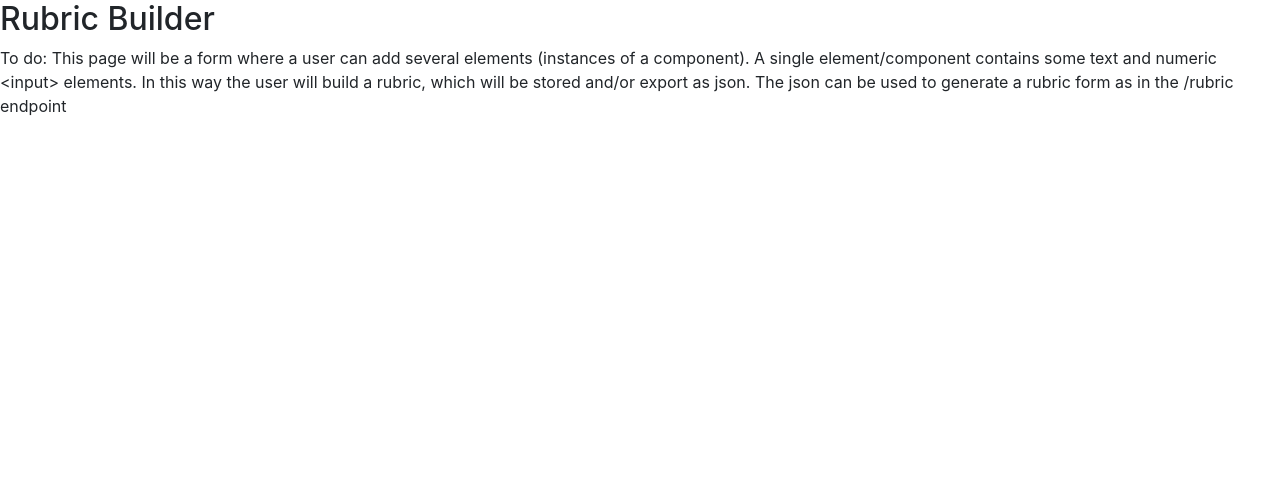
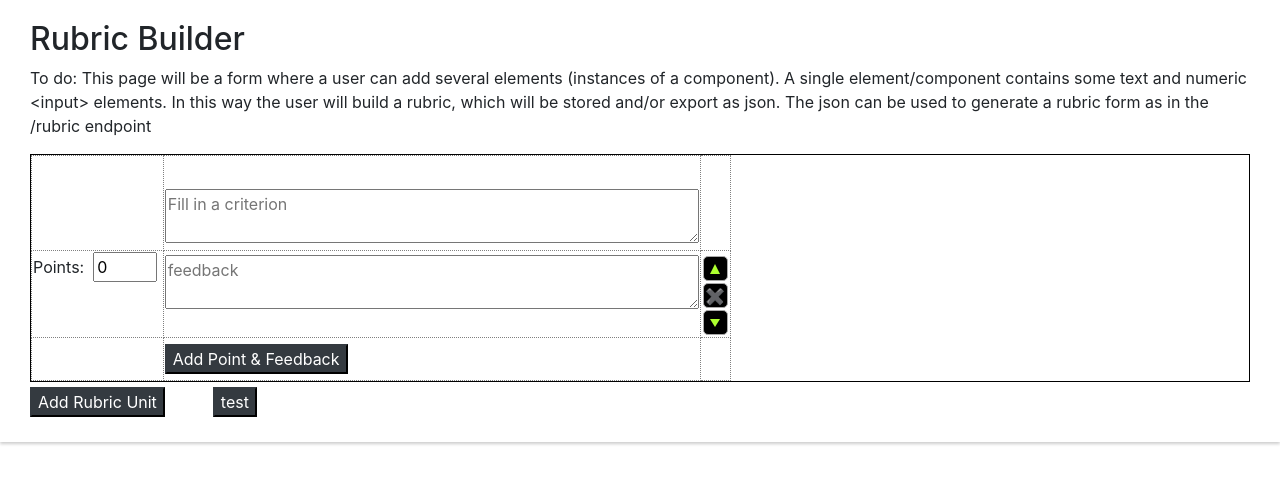
Before and after one commit to aless80/JSON2ngForm, an Angular app: page /rubricbuilder in a window 1280 px wide. Shown: the top 484 px of the page. Built offline with nearby package versions, Linux system fonts and the light colour scheme.

Commit message:
rubricbuilder

```diff
--- a/src/app/app.module.ts
+++ b/src/app/app.module.ts
@@ -11,6 +11,9 @@ import { RubricbuilderComponent } from './rubricbuilder/rubricbuilder.component'
 import { DynamicFormEntryComponent } from './dynamic-form/dynamic-form-entry.component';
 import { DynamicFormModule } from './dynamic-form/dynamic-form.module';
 import { PageNotFoundComponent } from './page-not-found/page-not-found.component';
+import { SinglerubricComponent } from './singlerubric/singlerubric.component';
+
+import { FormsModule } from '@angular/forms';
 
 const appRoutes: Routes = [
   {path: '', redirectTo: '/rubric', pathMatch: 'full' },
@@ -29,6 +32,7 @@ const appRoutes: Routes = [
     ReactiveFormsModule,
     DynamicFormModule,
     RouterModule.forRoot(appRoutes),
+    FormsModule
   ],
   bootstrap: [
     AppComponent
@@ -39,6 +43,7 @@ const appRoutes: Routes = [
     RubricbuilderComponent,
     DynamicFormEntryComponent,
     PageNotFoundComponent,
+    SinglerubricComponent,
   ],
   providers: [],
 })
--- a/src/app/rubric/rubric.component.ts
+++ b/src/app/rubric/rubric.component.ts
@@ -40,7 +40,9 @@ export class RubricComponent implements OnInit {
   ngOnInit() {
     /// Read the json file, populate the form group
     // The json file is given by its name. Its path is the /assets folder
-    this.jsonfile = this.route.snapshot.params.json;
+    if (typeof this.route.snapshot.params.json !== 'undefined') {
+      this.jsonfile = this.route.snapshot.params.json;
+    }
     if (!this.jsonfile.endsWith(".json")) {
       this.jsonfile += '.json';
     }
--- a/src/app/rubricbuilder/rubricbuilder.component.css
+++ b/src/app/rubricbuilder/rubricbuilder.component.css
@@ -0,0 +1,88 @@
+.app {
+  background: #fff;
+  padding: 20px 30px;
+  width: auto;
+  height: auto;
+  box-shadow: 0 2px 3px rgba(0, 0, 0, 0.2);
+  text-align: left;
+}
+.app .criterion {
+  width: auto;
+}
+.app .radio {
+  margin-left: 3em;
+}
+.app input[type="number"] {
+  width: 4em;
+}
+
+.app textarea.feedback {
+  vertical-align: top;
+}
+/*.app valign {
+  display: inline;
+  vertical-align: top;
+}*/
+.app textarea.criterion {
+  width: 100%;
+  height: 100%;
+  margin-top: 2em;
+}
+table {
+  border: 1px solid black;
+}
+td {
+  border: 1px dotted gray;
+}
+button {
+  margin-top: 5px;
+  margin-bottom: 5px;
+}
+
+
+
+
+.mvButtons ul, .mvButtons li {
+  margin: 0;
+  padding: 0;
+  list-style: none;
+  display: inline-block;
+  vertical-align:top;
+}
+.mvButtons li.mvLeft, .mvButtons li.mvIcon, .mvButtons li.mvRight {
+  width: 25px;
+  height: 25px;
+  cursor: pointer;
+  background: black;
+  margin: 1px;
+  border-radius: 5px;
+  border: 1px solid #aaaaaa;
+  text-align:center;
+  line-height:20px;
+}
+
+
+.mvButtons li.mvLeft::before {
+  content:"";
+  display:inline-block;
+  width: 0;
+  height: 0;
+  vertical-align:middle;
+  border-style: solid;
+  border-width: 0 5px 10px 5px;
+  border-color: transparent transparent greenyellow transparent;
+}
+.mvButtons li.mvIcon {
+  line-height: 1.5;
+  color: red;
+}
+.mvButtons li.mvRight::before {
+  content:'';
+  display:inline-block;
+  vertical-align:middle;
+  width: 0;
+  height: 0;
+  border-style: solid;
+  border-width: 8.7px 5px 0 5px;
+  border-color: greenyellow transparent transparent transparent;
+}
--- a/src/app/rubricbuilder/rubricbuilder.component.html
+++ b/src/app/rubricbuilder/rubricbuilder.component.html
@@ -1,26 +1,64 @@
 <div class="app">
-    <h2> Rubric Builder </h2>
-    <p> To do: This page will be a form where a user can add several elements (instances of a component). A single element/component contains some text and numeric &lt;input> elements. In this way the user will build a rubric, which will be stored and/or export as json. The json can be used to generate a rubric form as in the /rubric endpoint</p>
-    <!--
-      <div *ngIf="json">
-        <div class="form-group" *ngFor="let elem of rubricArr; index as i">
-        <p id="crit{{i}}">{{elem.criterion}}</p>
-        <div class="" *ngFor="let radio of elem.radio; index as j">
-          <input type="radio" name="score{{i}}" id="score{{i}}_{{j}}" value="0" checked="checked" [checked]="radio.score==0">
-          <p style="display: inline;">{{radio.score}} points:&nbsp;</p>
-          <p id="feedback{{i}}_{{j}}" size="40" style="display: inline;">{{radio.feedback}}</p>
-            <input type="radio" name="score{{i}}" id="score{{i}}_{{j}}">
-            <p id="feedback{{i}}" size="40">{{radio.feedback}}</p>
-            <input type="text" name="feedback" id="feedback{{i}}_{{j}}" value="{{radio.feedback}}" size=40/>
+  <h2>Rubric Builder</h2>
+  <p>
+    To do: This page will be a form where a user can add several elements
+    (instances of a component). A single element/component contains some text
+    and numeric &lt;input> elements. In this way the user will build a rubric,
+    which will be stored and/or export as json. The json can be used to generate
+    a rubric form as in the /rubric endpoint
+  </p>
 
-        </div>
-        <hr>
+  <table style="width:100%">
+    <thead></thead>
+    <tbody>
+      <div *ngFor="let rubric of rubrics; index as i">
+        <tr>
+          <td>
+            <!--Criterion:&nbsp;
+            <p style="display: inline;">Criterion:&nbsp;</p>-->
+          </td>
+          <td>
+            <textarea type="text" name="criterion_{{i}}" id="criterion_{{i}}" class="criterion" [(ngModel)]="rubric.criterion" rows="2" cols="auto" placeholder="Fill in a criterion">
+            </textarea>
+          </td>
+          <td></td>
+        </tr>
+        <tr class="form-group radio" *ngFor="let radio of rubric.radio; index as j">
+          <td>
+            <!--<p style="display: inline;">Points:&nbsp;</p>-->
+            Points:&nbsp;
+            <input type="number" name="score_{{i}}_{{j}}" [(ngModel)]="radio.score"/>&nbsp;
+          </td>
+          <td>
+            <!--<p style="display: inline;">Feedback:&nbsp;</p>
+            Feedback:&nbsp;-->
+            <textarea type="text" name="feedback_{{i}}_{{j}}" class="feedback"
+              id="feedback_{{i}}_{{j}}" size="40" style="display: inline;" [(ngModel)]="radio.feedback" rows="2" cols="50" placeholder="feedback">
+            </textarea>
+          </td>
+          <td>
+            <div class="mvButtons">
+                <ul>
+                    <li title="Move Up" class="mvLeft" id="mvUp" (click)="clickMoveUp()"></li>
+                    <br>
+                    <li title="Camera" class="mvIcon" (click)="clickRemove()">&#10006;</li>
+                    <br>
+                    <li title="Move Down" class="mvRight" id="mvDown" (click)="clickmoveDown()"></li>
+                </ul>
+            </div>
+          </td>
+        </tr>
+        <tr>
+          <td></td>
+          <td>
+            <button class="btn-dark" id="addpoint_{{i}}" (click)="clickAppendPoint($event)">Add Point & Feedback</button>
+          </td>
+          <td></td>
+        </tr>
       </div>
+    <tbody>
+  </table>
+  <button class="btn-dark" id="addrubricunit" (click)="clickAppendRubricUnit()">Add Rubric Unit</button>
 
-      <input id="feedback" class="btn btn-primary" type="text" name="feedback" value="" hidden/>
-      <br>
-    <input type="submit" value="Submit">
-    </div>
-    -->
-
+  <button class="btn-dark" style="margin-left: 3em;" (click)="test()">test</button>
 </div>
--- a/src/app/rubricbuilder/rubricbuilder.component.ts
+++ b/src/app/rubricbuilder/rubricbuilder.component.ts
@@ -1,15 +1,75 @@
-import { Component, OnInit } from '@angular/core';
+import { Component, OnInit } from "@angular/core";
 
 @Component({
-  selector: 'app-rubricbuilder',
-  templateUrl: './rubricbuilder.component.html',
-  styleUrls: ['./rubricbuilder.component.css']
+  selector: "app-rubricbuilder",
+  templateUrl: "./rubricbuilder.component.html",
+  styleUrls: ["./rubricbuilder.component.css"]
 })
 export class RubricbuilderComponent implements OnInit {
+  constructor() {}
 
-  constructor() { }
+  rubrics: any = [];
+
+  /*radio_unit: object = {
+    score: 0,
+    feedback: ""
+  };
+
+  rubric_unit: object = {
+    name: "default",
+    criterion: "",
+    radio: [ ]
+  };
+  */
 
   ngOnInit() {
+    this.addRubricUnit2json(this.rubrics.length);
   }
 
+  clickAppendRubricUnit() {
+    this.addRubricUnit2json(this.rubrics.length);
+  }
+
+  clickAppendPoint(event) {
+    console.log("clickAddPoint event.srcElement.id",event.srcElement.id);
+    //Get the rubric index (i in html)
+    let rubric_ind = parseInt(event.srcElement.id.split('_')[1]);
+    let radio_ind = this.rubrics[rubric_ind].radio.length;
+    this.addRadio2json(rubric_ind, radio_ind);
+  }
+
+  addRubricUnit2json(rubric_ind) {
+    var name = "rubric_"+rubric_ind
+    const radio = {
+      score: 0,
+      feedback: ""
+    }
+    this.rubrics.splice(rubric_ind, 0, {
+      name: name,
+      criterion: "",
+      radio: [ radio ]
+    });
+  }
+
+  addRadio2json(rubric_ind, radio_ind) {
+    console.log('addPoint to rubric_ind:',rubric_ind)
+    this.rubrics[rubric_ind]['radio'].splice(radio_ind, 0, {
+      score: 0,
+      feedback: ""
+    });
+  }
+
+  clickMoveUp(){
+
+  }
+
+  clickMoveDown(){
+
+  }
+  clickRemove(){
+
+  }
+  test(){
+    console.log(this.rubrics)
+  }
 }
--- /dev/null
+++ b/src/app/singlerubric/singlerubric.component.html
@@ -0,0 +1,12 @@
+Single
+<div *ngFor="let elem of json; index as i">
+  <p id="criterion{{i}}" class="criterion">{{elem.criterion}}</p>
+  <div class="form-group" *ngFor="let radio of elem.radio; index as j">
+    <label>
+      <input type="radio" id="radio{{i}}_{{j}}" [checked]="radio.score==0" value={{radio.score}} formControlName="{{elem.name}}">
+      &nbsp;{{radio.score}} points
+    </label>
+    <br>
+    <p class="feedback" id="feedback{{i}}_{{j}}" size="40">{{radio.feedback}}</p>
+  </div>
+</div>
--- /dev/null
+++ b/src/app/singlerubric/singlerubric.component.ts
@@ -0,0 +1,15 @@
+import { Component, OnInit } from '@angular/core';
+
+@Component({
+  selector: 'app-singlerubric',
+  templateUrl: './singlerubric.component.html',
+  styleUrls: ['./singlerubric.component.css']
+})
+export class SinglerubricComponent implements OnInit {
+
+  constructor() { }
+
+  ngOnInit() {
+  }
+
+}
```
Also changed, not shown: src/app/singlerubric/singlerubric.component.css (added), 1 other file (tests, documents, lock files or other folders).
